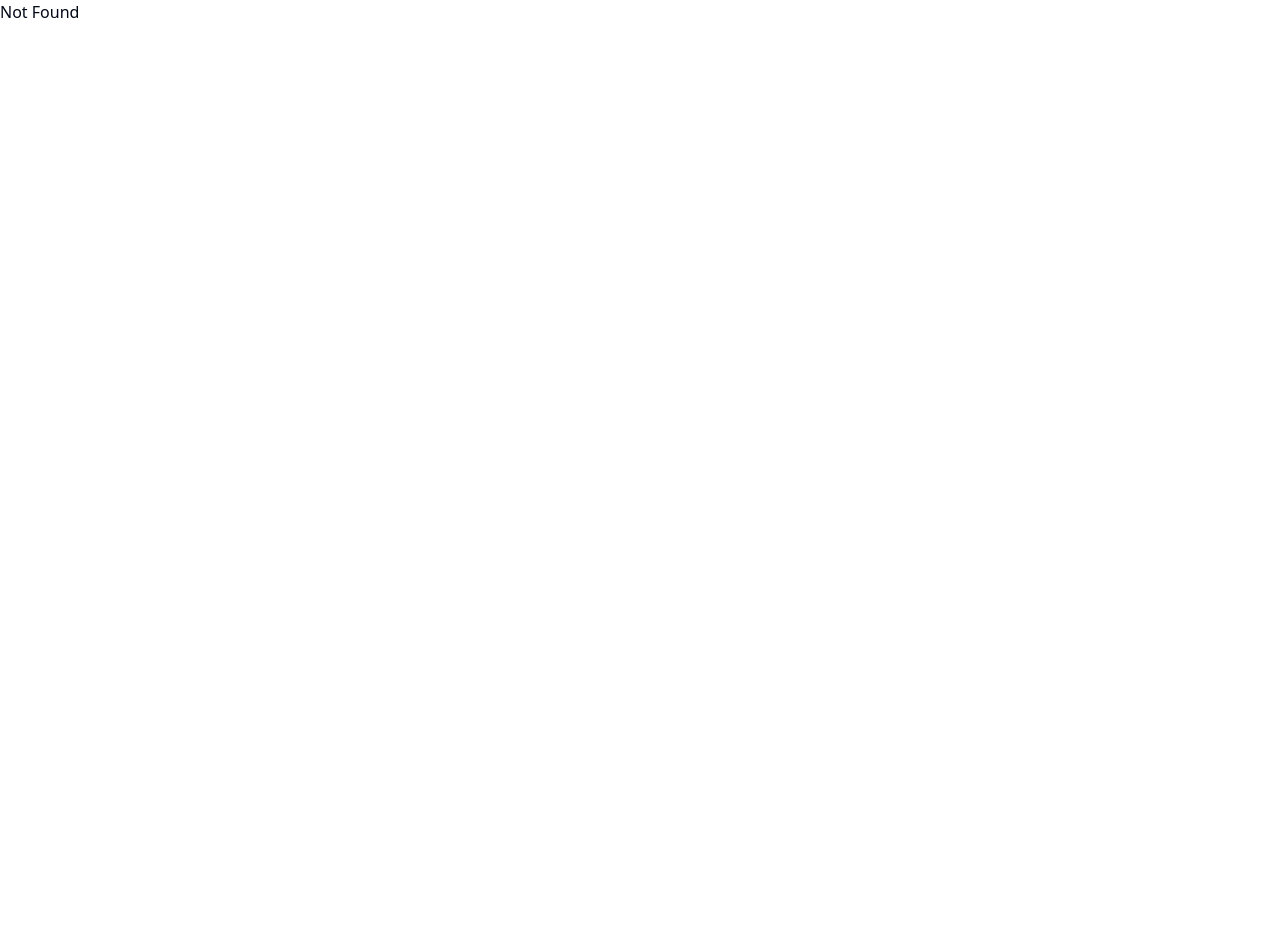
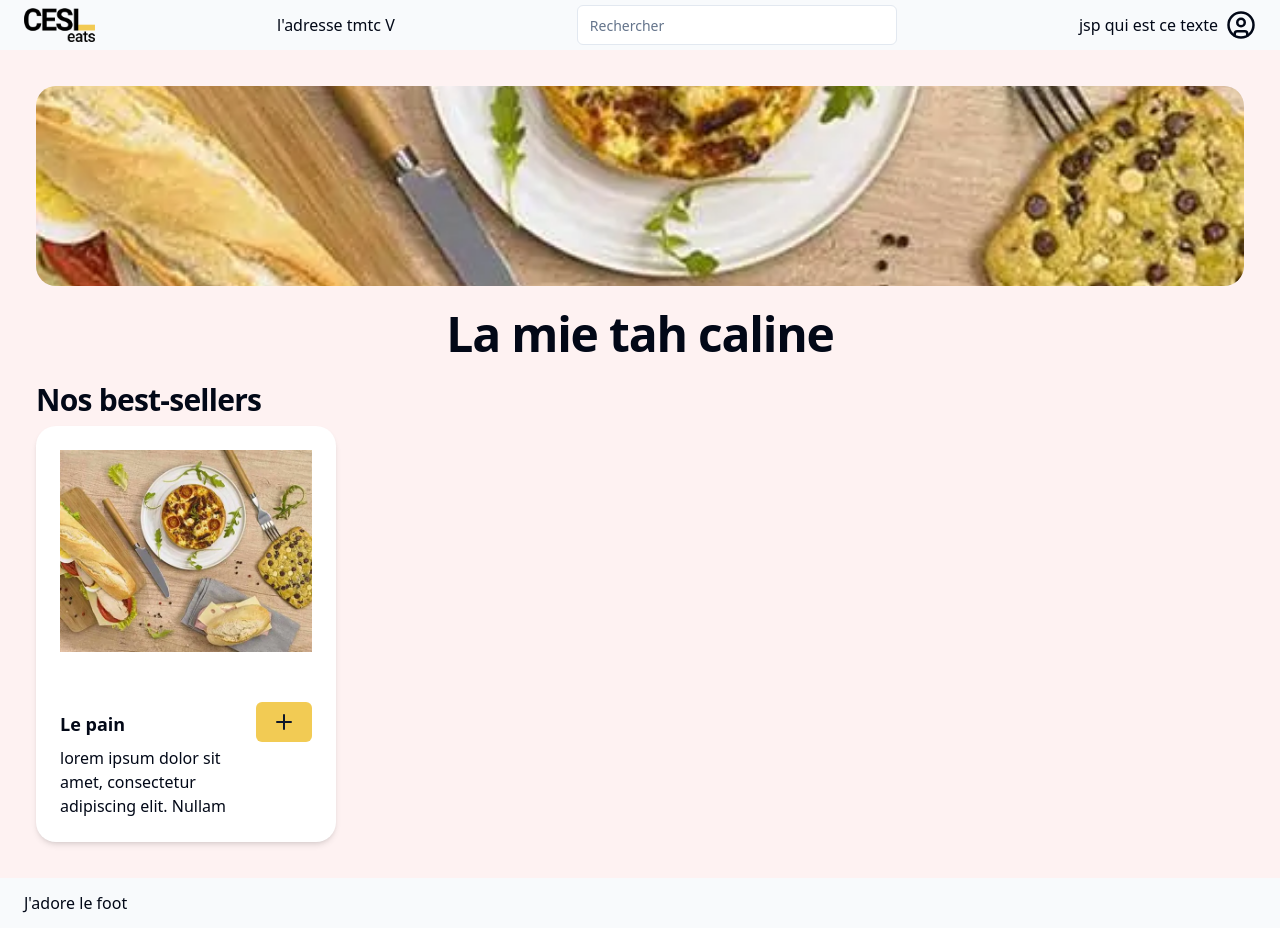
Before and after one commit to Aldresus/elective-frontend, a React (Vite) app: page /restaurant in a window 1280 px wide. Before the commit the page ends 800 px from the top, so only its background shows below. Built offline with nearby package versions, Linux system fonts and the light colour scheme.

Commit message:
restaurant page

```diff
--- a/package.json
+++ b/package.json
@@ -13,6 +13,7 @@
     "@hookform/resolvers": "^3.5.0",
     "@radix-ui/react-accordion": "^1.1.2",
     "@radix-ui/react-alert-dialog": "^1.0.5",
+    "@radix-ui/react-aspect-ratio": "^1.0.3",
     "@radix-ui/react-avatar": "^1.0.4",
     "@radix-ui/react-checkbox": "^1.0.4",
     "@radix-ui/react-dialog": "^1.0.5",
--- /dev/null
+++ b/src/components/restaurant/productCard.tsx
@@ -0,0 +1,32 @@
+import { Plus } from "lucide-react";
+import { Large } from "../typography";
+import { AspectRatio } from "../ui/aspect-ratio";
+import { Button } from "../ui/button";
+
+interface ProductCardProps extends React.HTMLProps<HTMLDivElement> {}
+
+export function ProductCard({
+  className,
+  children,
+  ...props
+}: ProductCardProps) {
+  return (
+    <div className="max-w-[300px] rounded-[20px] bg-white p-6 shadow-md">
+      <AspectRatio ratio={1} className="h-full w-full">
+        <div className="relative">
+          <img src="/src/assets/test/test.webp" alt="restaurant" />
+        </div>
+      </AspectRatio>
+
+      <div className=" flex gap-3 h-full">
+        <div>
+          <Large className="py-2">Le pain</Large>
+          <p>lorem ipsum dolor sit amet, consectetur adipiscing elit. Nullam</p>
+        </div>
+        <Button size="default" className="shrink-0 h-full flex-1">
+          <Plus />
+        </Button>
+      </div>
+    </div>
+  );
+}
--- /dev/null
+++ b/src/components/ui/aspect-ratio.tsx
@@ -0,0 +1,5 @@
+import * as AspectRatioPrimitive from "@radix-ui/react-aspect-ratio"
+
+const AspectRatio = AspectRatioPrimitive.Root
+
+export { AspectRatio }
--- a/src/routeTree.gen.ts
+++ b/src/routeTree.gen.ts
@@ -16,6 +16,7 @@ import { Route as LoginImport } from './routes/_login'
 import { Route as IndexImport } from './routes/index'
 import { Route as ComponentsIndexImport } from './routes/components/index'
 import { Route as UserUserImport } from './routes/_user/user'
+import { Route as UserRestaurantImport } from './routes/_user/restaurant'
 import { Route as LoginSignupImport } from './routes/_login/signup'
 import { Route as LoginLoginImport } from './routes/_login/login'
 
@@ -43,6 +44,11 @@ const ComponentsIndexRoute = ComponentsIndexImport.update({
 
 const UserUserRoute = UserUserImport.update({
   path: '/user',
+  getParentRoute: () => UserRoute,
+} as any)
+
+const UserRestaurantRoute = UserRestaurantImport.update({
+  path: '/restaurant',
   getParentRoute: () => UserRoute,
 } as any)
 
@@ -95,6 +101,13 @@ declare module '@tanstack/react-router' {
       preLoaderRoute: typeof LoginSignupImport
       parentRoute: typeof LoginImport
     }
+    '/_user/restaurant': {
+      id: '/_user/restaurant'
+      path: '/restaurant'
+      fullPath: '/restaurant'
+      preLoaderRoute: typeof UserRestaurantImport
+      parentRoute: typeof UserImport
+    }
     '/_user/user': {
       id: '/_user/user'
       path: '/user'
@@ -117,7 +130,7 @@ declare module '@tanstack/react-router' {
 export const routeTree = rootRoute.addChildren({
   IndexRoute,
   LoginRoute: LoginRoute.addChildren({ LoginLoginRoute, LoginSignupRoute }),
-  UserRoute: UserRoute.addChildren({ UserUserRoute }),
+  UserRoute: UserRoute.addChildren({ UserRestaurantRoute, UserUserRoute }),
   ComponentsIndexRoute,
 })
 
@@ -148,6 +161,7 @@ export const routeTree = rootRoute.addChildren({
     "/_user": {
       "filePath": "_user.tsx",
       "children": [
+        "/_user/restaurant",
         "/_user/user"
       ]
     },
@@ -159,6 +173,10 @@ export const routeTree = rootRoute.addChildren({
       "filePath": "_login/signup.tsx",
       "parent": "/_login"
     },
+    "/_user/restaurant": {
+      "filePath": "_user/restaurant.tsx",
+      "parent": "/_user"
+    },
     "/_user/user": {
       "filePath": "_user/user.tsx",
       "parent": "/_user"
--- a/src/routes/_user.tsx
+++ b/src/routes/_user.tsx
@@ -9,16 +9,10 @@ export const Route = createFileRoute("/_user")({
 });
 
 function UserLayout() {
-  const [isLoggedIn, setIsLoggedIn] = useState(true);
   return (
     <div className="bg-yellow-500 min-h-screen">
       <Navbar className="fixed top-0 left-0 w-full" />
       <div className="bg-red-50 mt-[50px] p-9 w-[1280px] mx-auto">
-        <LoginBanner
-          className="mb-6"
-          hidden={!isLoggedIn}
-          onclose={() => setIsLoggedIn(false)}
-        />
         <Outlet />
       </div>
       <Footer />
--- /dev/null
+++ b/src/routes/_user/restaurant.tsx
@@ -0,0 +1,24 @@
+import { ProductCard } from "@/components/restaurant/productCard";
+import { H1, H2 } from "@/components/typography";
+import { createFileRoute } from "@tanstack/react-router";
+
+export const Route = createFileRoute("/_user/restaurant")({
+  component: Restaurant,
+});
+
+function Restaurant() {
+  return (
+    <div className="space-y-6 w-full">
+      <img
+        className="w-full h-[200px] object-cover rounded-[20px]"
+        src="/src/assets/test/test.webp"
+        alt="restaurant"
+      />
+      <H1 className="text-center">La mie tah caline</H1>
+      <div>
+        <H2>Nos best-sellers</H2>
+        <ProductCard />
+      </div>
+    </div>
+  );
+}
--- a/src/routes/_user/user.tsx
+++ b/src/routes/_user/user.tsx
@@ -2,16 +2,25 @@ import FilterButton from "@/components/common/filterButton";
 import { RestaurantCard } from "@/components/common/restaurantCard";
 import { H2 } from "@/components/typography";
 import { Separator } from "@/components/ui/separator";
+import { LoginBanner } from "@/components/user/loginBanner";
 import { createFileRoute } from "@tanstack/react-router";
 import { Beer, IceCreamBowl, Pizza, Sandwich, Vegan } from "lucide-react";
+import { useState } from "react";
 
 export const Route = createFileRoute("/_user/user")({
   component: UserComponent,
 });
 
 function UserComponent() {
+  const [isLoggedIn, setIsLoggedIn] = useState(true);
+
   return (
     <div className="flex flex-col gap-6 w-full">
+      <LoginBanner
+        className="mb-6"
+        hidden={!isLoggedIn}
+        onclose={() => setIsLoggedIn(false)}
+      />
       <div className="w-full flex justify-center gap-9">
         <FilterButton>
           <Pizza size={35} />
```
Also changed, not shown: 1 other file (tests, documents, lock files or other folders).
